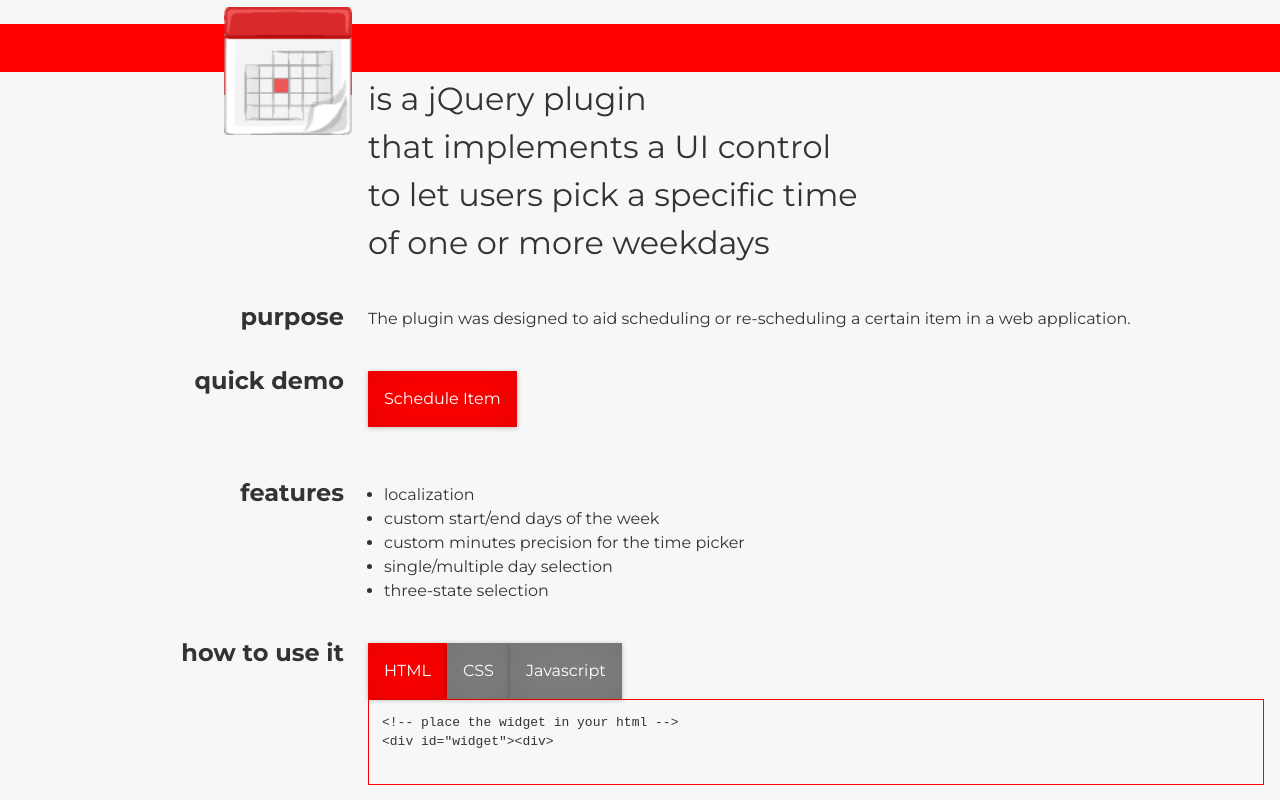
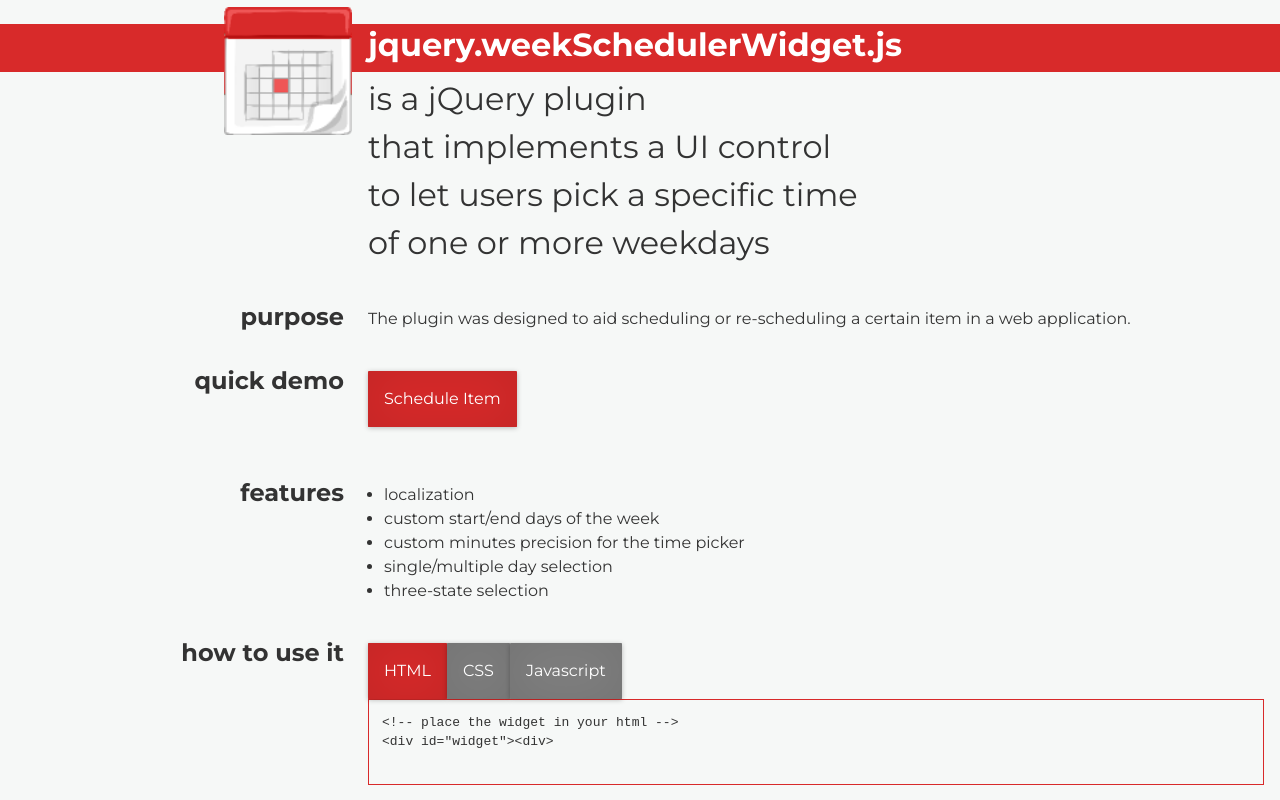
Before and after one commit to darksmo/jquery-weekscheduler-widget, a plain HTML site: page index.html in a window 1280 px wide. Shown: the top 800 px of the page. Drawn offline with Linux system fonts and the light colour scheme; a script that the page names is missing.

Commit message:
Fix red band z-index

```diff
--- a/styles/style.css
+++ b/styles/style.css
@@ -15,7 +15,7 @@ body {
 
 #widget {
     clear: both;
-    border-left: 1px solid red;
+    border-left: 1px solid #d82a2a;
     width: 50%;
 }
 
@@ -52,12 +52,13 @@ h2, #calendar-image {
 }
 
 #redBand {
-    background: red;
+    background: #d82a2a;
     height: 3em;
     width: 100%;
     position: absolute;
     top: 1.5em;
     left: 0;
+    z-index: -1;
 }
 
 pre {
@@ -81,7 +82,7 @@ pre {
         margin-bottom: 1em;
         margin-right: 1em;
 
-        background: red;
+        background: #d82a2a;
         color: white;
         text-decoration: none;
         padding: 1em;
@@ -104,7 +105,7 @@ ul {
 }
 
 .tab {
-    border: 1px solid red;
+    border: 1px solid #d82a2a;
     padding: 1em;
 }
 
```
